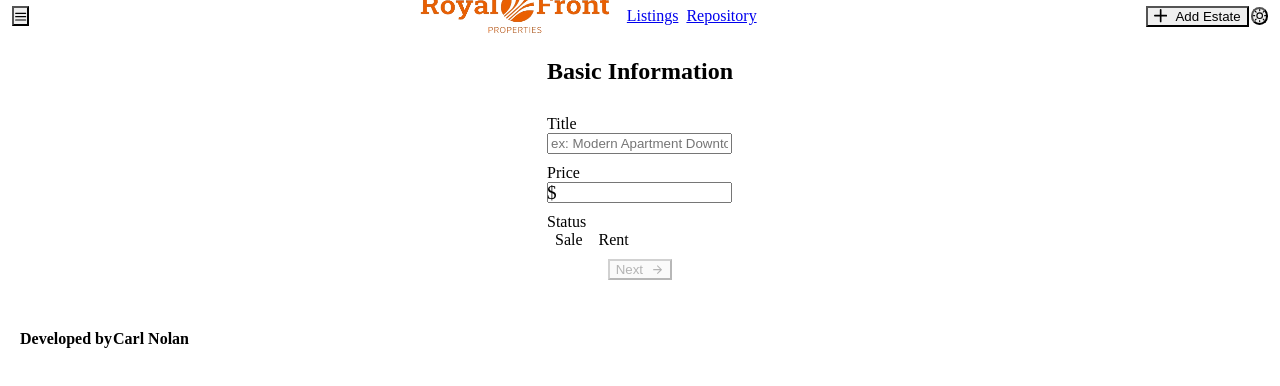
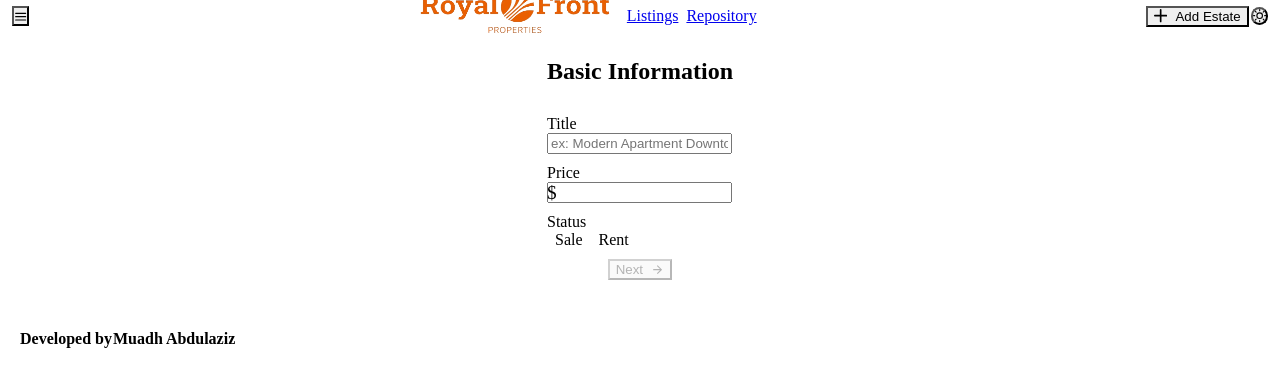
Before and after one commit to waynelogan/real-estate-platform, a Next.js app: page /estate/add in a window 1280 px wide. Shown: the top 386 px of the page. Built offline with nearby package versions, Linux system fonts and the light colour scheme.

Commit message:
added name in footer

```diff
--- a/components/layout/navbar.jsx
+++ b/components/layout/navbar.jsx
@@ -104,7 +104,7 @@ export default function Navbar({ children }) {
                                 transition="all"
                                 transitionDuration="0.5s"
                             >
-                                Carl Nolan
+                                Muadh Abdulaziz
                             </Text>
                         </Link>
                     </Text>
```
